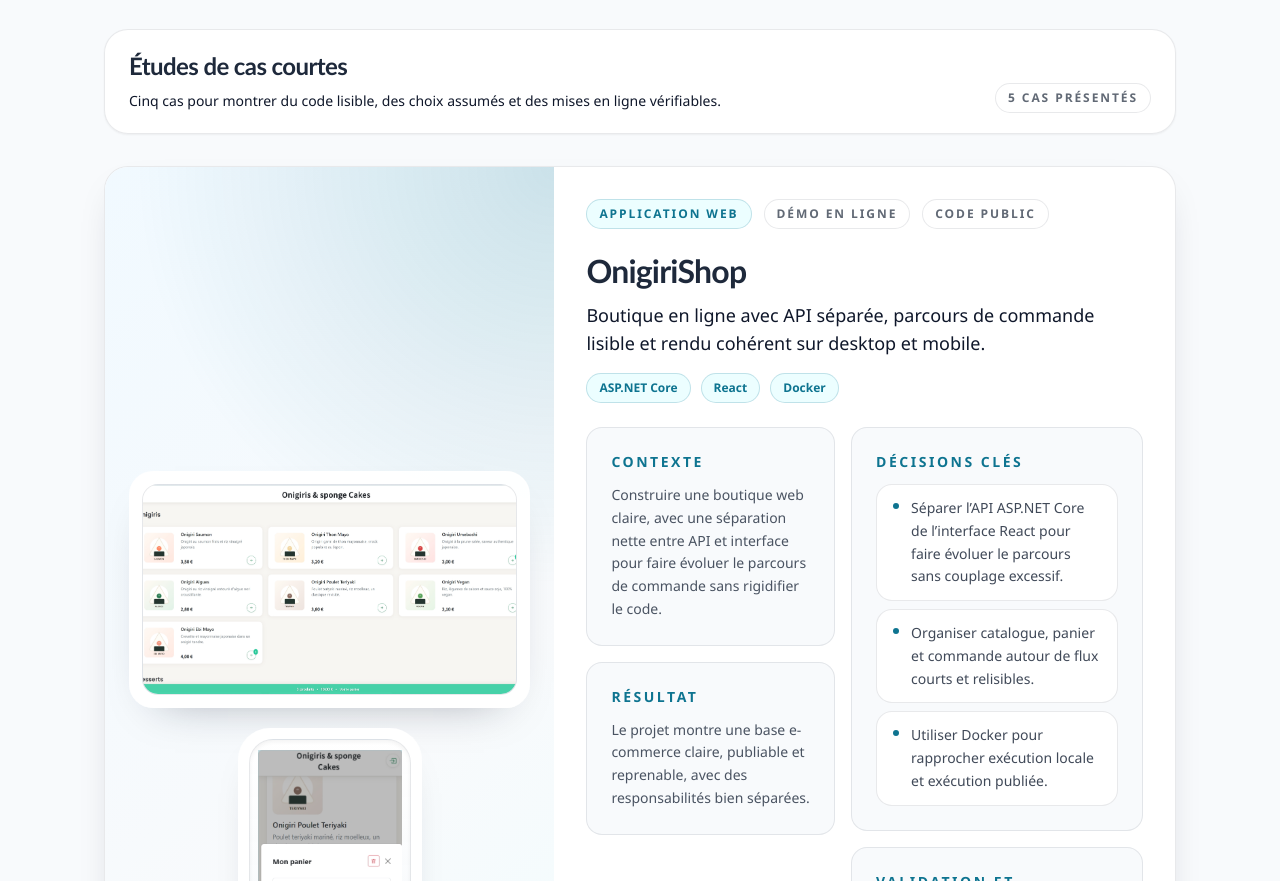
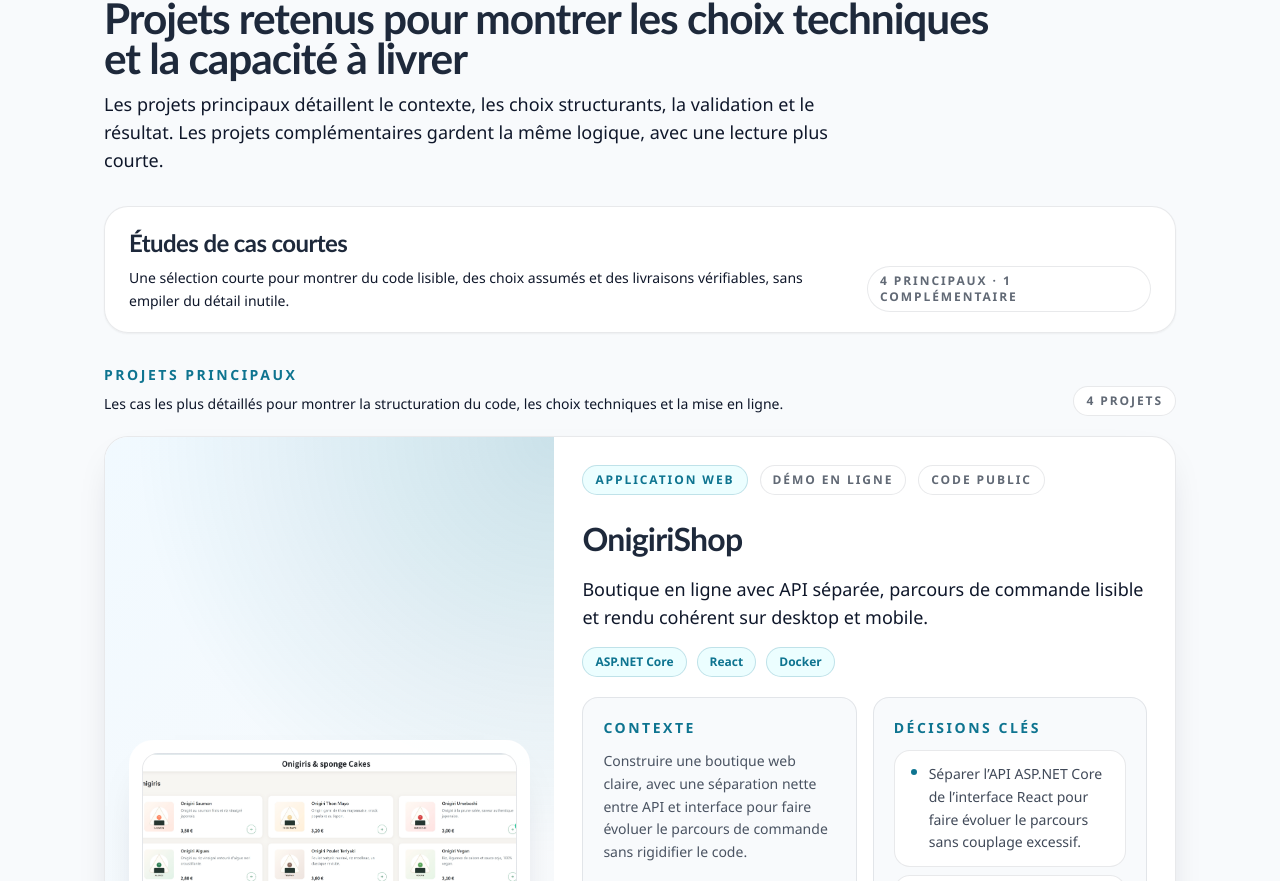
Before and after one commit to arnaud-wissart-lab/Portfolio, a React (Vite) app: page / in a window 1280 px wide. Shown: the part 1919-2800 px from the top of the page. Built offline with nearby package versions, Linux system fonts and the light colour scheme; no server answers.

Commit message:
Affiner le hero et la section projets

```diff
--- a/src/App.tsx
+++ b/src/App.tsx
@@ -19,6 +19,14 @@
   const socialLinks = siteConfig.socialLinks.filter(
     (socialLink) => socialLink.url.trim().length > 0,
   )
+  const primaryProjects = projects.filter((project) => project.tier === 'primary')
+  const secondaryProjects = projects.filter(
+    (project) => project.tier === 'secondary',
+  )
+  const projectsSummaryLabel =
+    secondaryProjects.length > 0
+      ? `${primaryProjects.length} principaux · ${secondaryProjects.length} complémentaire${secondaryProjects.length > 1 ? 's' : ''}`
+      : `${primaryProjects.length} projets`
 
   return (
     <div
@@ -105,7 +113,7 @@
             </div>
 
             <div className="surface-panel p-6 sm:p-7">
-              <p className="section-kicker">Repères d’intervention</p>
+              <p className="section-kicker">Situations traitées</p>
               <ul className="mt-5 space-y-4">
                 {siteConfig.heroFocus.map((focus) => (
                   <li key={focus} className="flex gap-3">
@@ -119,11 +127,11 @@
 
               <div className="surface-subtle mt-6 px-4 py-4 sm:px-5">
                 <p className="text-sm font-semibold text-slate">
-                  De la lecture de l’existant à la mise en ligne
+                  Résultat attendu
                 </p>
                 <p className="mt-2 text-sm leading-relaxed text-slate/75">
-                  Reprise, remise au clair technique, sécurisation des
-                  changements et livraison fiable.
+                  Un code relisible, des points de contrôle utiles et une mise
+                  en ligne qui ne dépend plus d’opérations fragiles.
                 </p>
               </div>
             </div>
@@ -181,7 +189,7 @@
             titleId="projects-title"
             eyebrow="Projets"
             title="Projets retenus pour montrer les choix techniques et la capacité à livrer"
-            description="Chaque carte résume le contexte, les décisions structurantes, les points de validation et ce que le projet montre une fois livré."
+            description="Les projets principaux détaillent le contexte, les choix structurants, la validation et le résultat. Les projets complémentaires gardent la même logique, avec une lecture plus courte."
           />
 
           <div className="surface-panel flex flex-col gap-4 px-5 py-5 sm:flex-row sm:items-end sm:justify-between sm:px-6">
@@ -190,17 +198,65 @@
                 Études de cas courtes
               </h3>
               <p className="mt-2 max-w-3xl text-sm leading-relaxed text-slate/82">
-                Cinq cas pour montrer du code lisible, des choix assumés et des
-                mises en ligne vérifiables.
+                Une sélection courte pour montrer du code lisible, des choix
+                assumés et des livraisons vérifiables, sans empiler du détail
+                inutile.
               </p>
             </div>
-            <p className="pill-muted">{projects.length} cas présentés</p>
+            <p className="pill-muted">{projectsSummaryLabel}</p>
           </div>
 
-          <div className="space-y-6">
-            {projects.map((project) => (
-              <ProjectCard key={project.slug} project={project} />
-            ))}
+          <div className="space-y-8">
+            <div className="space-y-5">
+              <div className="flex flex-col gap-2 sm:flex-row sm:items-end sm:justify-between">
+                <div>
+                  <p className="section-kicker">Projets principaux</p>
+                  <p className="mt-2 max-w-3xl text-sm leading-relaxed text-slate/82">
+                    Les cas les plus détaillés pour montrer la structuration du
+                    code, les choix techniques et la mise en ligne.
+                  </p>
+                </div>
+                <p className="pill-muted">{primaryProjects.length} projets</p>
+              </div>
+
+              <div className="space-y-5">
+                {primaryProjects.map((project) => (
+                  <ProjectCard
+                    key={project.slug}
+                    project={project}
+                    variant="primary"
+                  />
+                ))}
+              </div>
+            </div>
+
+            {secondaryProjects.length > 0 ? (
+              <div className="space-y-5">
+                <div className="flex flex-col gap-2 sm:flex-row sm:items-end sm:justify-between">
+                  <div>
+                    <p className="section-kicker">Projets complémentaires</p>
+                    <p className="mt-2 max-w-3xl text-sm leading-relaxed text-slate/82">
+                      Des projets plus démonstratifs, présentés avec un niveau de
+                      détail plus léger pour garder une lecture fluide.
+                    </p>
+                  </div>
+                  <p className="pill-muted">
+                    {secondaryProjects.length} projet
+                    {secondaryProjects.length > 1 ? 's' : ''}
+                  </p>
+                </div>
+
+                <div className="grid gap-5 xl:grid-cols-2">
+                  {secondaryProjects.map((project) => (
+                    <ProjectCard
+                      key={project.slug}
+                      project={project}
+                      variant="secondary"
+                    />
+                  ))}
+                </div>
+              </div>
+            ) : null}
           </div>
         </section>
 
--- a/src/components/ProjectCard.tsx
+++ b/src/components/ProjectCard.tsx
@@ -5,6 +5,7 @@
 
 type ProjectCardProps = {
   project: Project
+  variant?: 'primary' | 'secondary'
 }
 
 type ProjectMediaProps = {
@@ -12,6 +13,7 @@
   imageSrc: string
   secondaryImageSrc?: string | null
   shouldContainImage: boolean
+  compact?: boolean
   onImageLoad: (event: SyntheticEvent<HTMLImageElement>) => void
   onImageError: () => void
   onSecondaryImageError: () => void
@@ -69,6 +71,7 @@
   imageSrc,
   secondaryImageSrc,
   shouldContainImage,
+  compact = false,
   onImageLoad,
   onImageError,
   onSecondaryImageError,
@@ -89,7 +92,9 @@
 
   return (
     <div
-      className="relative flex h-full flex-col justify-center overflow-hidden bg-[linear-gradient(140deg,rgba(240,249,255,0.95)_0%,rgba(248,250,252,0.98)_52%,rgba(236,254,255,0.9)_100%)] p-5 sm:p-6"
+      className={`relative flex h-full flex-col justify-center overflow-hidden bg-[linear-gradient(140deg,rgba(240,249,255,0.95)_0%,rgba(248,250,252,0.98)_52%,rgba(236,254,255,0.9)_100%)] ${
+        compact ? 'p-4 sm:p-5' : 'p-4 sm:p-6'
+      }`}
     >
       <div
         className="absolute inset-0 bg-[radial-gradient(circle_at_top_right,rgba(14,116,144,0.18),transparent_32%),radial-gradient(circle_at_bottom_left,rgba(15,23,42,0.08),transparent_30%)]"
@@ -143,7 +148,9 @@
         </div>
       ) : (
         <div className="relative overflow-hidden rounded-3xl border border-white/80 bg-white/95 p-3 shadow-[0_20px_45px_-30px_rgba(15,23,42,0.4)]">
-          <div className="relative overflow-hidden rounded-2xl border border-slate/10 bg-[linear-gradient(180deg,rgba(255,255,255,0.98)_0%,rgba(241,245,249,0.92)_100%)] shadow-inner aspect-[16/9]">
+          <div className={`relative overflow-hidden rounded-2xl border border-slate/10 bg-[linear-gradient(180deg,rgba(255,255,255,0.98)_0%,rgba(241,245,249,0.92)_100%)] shadow-inner ${
+            compact ? 'aspect-[16/8.4]' : 'aspect-[16/9]'
+          }`}>
             <a
               href={imageSrc}
               target="_blank"
@@ -172,12 +179,22 @@
   )
 }
 
-export function ProjectCard({ project }: ProjectCardProps) {
+export function ProjectCard({
+  project,
+  variant = 'primary',
+}: ProjectCardProps) {
   const [imageSrc, setImageSrc] = useState(project.imageUrl || FALLBACK_IMAGE)
   const [secondaryImageSrc, setSecondaryImageSrc] = useState<string | null>(
     project.secondaryImageUrl ?? null,
   )
   const [shouldContainImage, setShouldContainImage] = useState(false)
+  const compact = variant === 'secondary'
+  const visibleKeyDecisions = compact
+    ? project.keyDecisions.slice(0, 2)
+    : project.keyDecisions
+  const visibleQualityAndDelivery = compact
+    ? project.qualityAndDelivery.slice(0, 2)
+    : project.qualityAndDelivery
 
   const handleImageLoad = (event: SyntheticEvent<HTMLImageElement>) => {
     const ratio =
@@ -196,31 +213,46 @@
 
   return (
     <article className="surface-card overflow-hidden">
-      <div className="grid gap-0 xl:grid-cols-[minmax(320px,0.84fr)_minmax(0,1.16fr)] xl:items-stretch">
-        <div className="border-b border-slate/10 xl:h-full xl:border-b-0">
+      <div
+        className={`grid gap-0 ${
+          compact
+            ? 'lg:grid-cols-[minmax(240px,0.74fr)_minmax(0,1.26fr)] lg:items-stretch'
+            : 'lg:grid-cols-[minmax(300px,0.84fr)_minmax(0,1.16fr)] lg:items-stretch'
+        }`}
+      >
+        <div className="border-b border-slate/10 lg:h-full lg:border-b-0">
           <ProjectMedia
             project={project}
             imageSrc={imageSrc}
             secondaryImageSrc={secondaryImageSrc}
             shouldContainImage={shouldContainImage}
+            compact={compact}
             onImageLoad={handleImageLoad}
             onImageError={handleImageError}
             onSecondaryImageError={handleSecondaryImageError}
           />
         </div>
 
-        <div className="flex flex-col gap-6 p-6 sm:p-8">
-          <div className="flex flex-wrap items-center gap-3">
+        <div className={`flex flex-col ${compact ? 'gap-4 p-5 sm:p-6' : 'gap-5 p-5 sm:p-7'}`}>
+          <div className={`flex flex-wrap items-center ${compact ? 'gap-2.5' : 'gap-3'}`}>
             <span className="pill-accent">{project.typeLabel}</span>
             <span className="pill-muted">{getProjectAvailabilityLabel(project)}</span>
             <span className="pill-muted">{getProjectSourceLabel(project)}</span>
           </div>
 
-          <div className="space-y-3">
-            <h3 className="font-display text-3xl font-semibold tracking-tight text-slate sm:text-[2rem]">
+          <div className={compact ? 'space-y-2.5' : 'space-y-3'}>
+            <h3
+              className={`font-display font-semibold tracking-tight text-slate ${
+                compact ? 'text-2xl sm:text-[1.75rem]' : 'text-[1.85rem] sm:text-[2rem]'
+              }`}
+            >
               {project.name}
             </h3>
-            <p className="max-w-3xl text-base leading-relaxed text-slate/88 sm:text-lg">
+            <p
+              className={`max-w-3xl leading-relaxed text-slate/88 ${
+                compact ? 'text-[0.96rem]' : 'text-base sm:text-lg'
+              }`}
+            >
               {project.tagline}
             </p>
             <ul className="tag-list pt-1">
@@ -232,28 +264,18 @@
             </ul>
           </div>
 
-          <div className="grid gap-4 xl:grid-cols-[minmax(0,0.92fr)_minmax(0,1.08fr)]">
-            <div className="space-y-4">
-              <div className="surface-subtle p-5 sm:p-6">
+          <div className={`grid ${compact ? 'gap-3 md:grid-cols-2' : 'gap-4 lg:grid-cols-2'}`}>
+            <div className="surface-subtle p-4 sm:p-5">
               <p className="section-kicker">Contexte</p>
               <p className="mt-3 text-sm leading-relaxed text-slate/80">
                 {project.context}
               </p>
             </div>
 
-              <div className="surface-subtle p-5 sm:p-6">
-                <p className="section-kicker">Résultat</p>
-                <p className="mt-3 text-sm leading-relaxed text-slate/80">
-                  {project.result}
-                </p>
-              </div>
-            </div>
-
-            <div className="space-y-4">
-              <div className="surface-subtle p-5 sm:p-6">
+            <div className="surface-subtle p-4 sm:p-5">
               <p className="section-kicker">Décisions clés</p>
               <ul className="mt-3 grid gap-2 text-sm leading-relaxed text-slate/85">
-                  {project.keyDecisions.map((decision) => (
+                {visibleKeyDecisions.map((decision) => (
                   <li key={`${project.slug}-${decision}`} className="detail-item">
                     <span className="mt-1.5 h-1.5 w-1.5 shrink-0 rounded-full bg-accent" />
                     <span>{decision}</span>
@@ -262,10 +284,14 @@
               </ul>
             </div>
 
-              <div className="surface-subtle p-5 sm:p-6">
+            <div className="surface-subtle p-4 sm:p-5">
               <p className="section-kicker">Validation et livraison</p>
-                <ul className="mt-3 grid gap-2 text-sm leading-relaxed text-slate/85 sm:grid-cols-2 xl:grid-cols-1">
-                  {project.qualityAndDelivery.map((qualitySignal) => (
+              <ul
+                className={`mt-3 grid gap-2 text-sm leading-relaxed text-slate/85 ${
+                  compact ? '' : 'sm:grid-cols-2 lg:grid-cols-1'
+                }`}
+              >
+                {visibleQualityAndDelivery.map((qualitySignal) => (
                   <li
                     key={`${project.slug}-${qualitySignal}`}
                     className="detail-item"
@@ -276,10 +302,16 @@
                 ))}
               </ul>
             </div>
+
+            <div className="surface-subtle p-4 sm:p-5">
+              <p className="section-kicker">Résultat</p>
+              <p className="mt-3 text-sm leading-relaxed text-slate/80">
+                {project.result}
+              </p>
             </div>
           </div>
 
-          <ProjectActions project={project} />
+          <ProjectActions project={project} compact={compact} />
         </div>
       </div>
     </article>
--- a/src/data/projects.ts
+++ b/src/data/projects.ts
@@ -1,6 +1,7 @@
 export type Project = {
   slug: string
   name: string
+  tier: 'primary' | 'secondary'
   typeLabel: string
   tagline: string
   context: string
@@ -20,6 +21,7 @@
   {
     slug: 'onigirishop',
     name: 'OnigiriShop',
+    tier: 'primary',
     typeLabel: 'Application web',
     tagline:
       'Boutique en ligne avec API séparée, parcours de commande lisible et rendu cohérent sur desktop et mobile.',
@@ -50,6 +52,7 @@
   {
     slug: 'bikevoyager',
     name: 'BikeVoyager',
+    tier: 'primary',
     typeLabel: 'Application web',
     tagline:
       'Application de consultation et de planification avec interface claire et socle de données exploitable.',
@@ -77,6 +80,7 @@
   {
     slug: 'nvconso',
     name: 'NVConso',
+    tier: 'primary',
     typeLabel: 'Application métier',
     tagline:
       'Application métier de suivi de consommation, centrée sur le modèle de données et la reprise du socle .NET.',
@@ -103,6 +107,7 @@
   {
     slug: 'proba-loto-euromillions',
     name: 'Probabilités Loto & EuroMillions',
+    tier: 'primary',
     typeLabel: 'Démonstrateur métier',
     tagline:
       'Démonstrateur web de probabilités conçu pour rendre une logique de calcul lisible.',
@@ -130,6 +135,7 @@
   {
     slug: 'tetris',
     name: 'Tetrigular',
+    tier: 'secondary',
     typeLabel: 'Démonstrateur front',
     tagline:
       'Démonstrateur front temps réel centré sur la boucle de jeu, le rendu Canvas et la réactivité.',
```
Also changed, not shown: src/data/site.ts (+11 -11 lines), 2 other files (tests, documents, lock files or other folders). Lines whose indentation alone changed are shown as unchanged.
